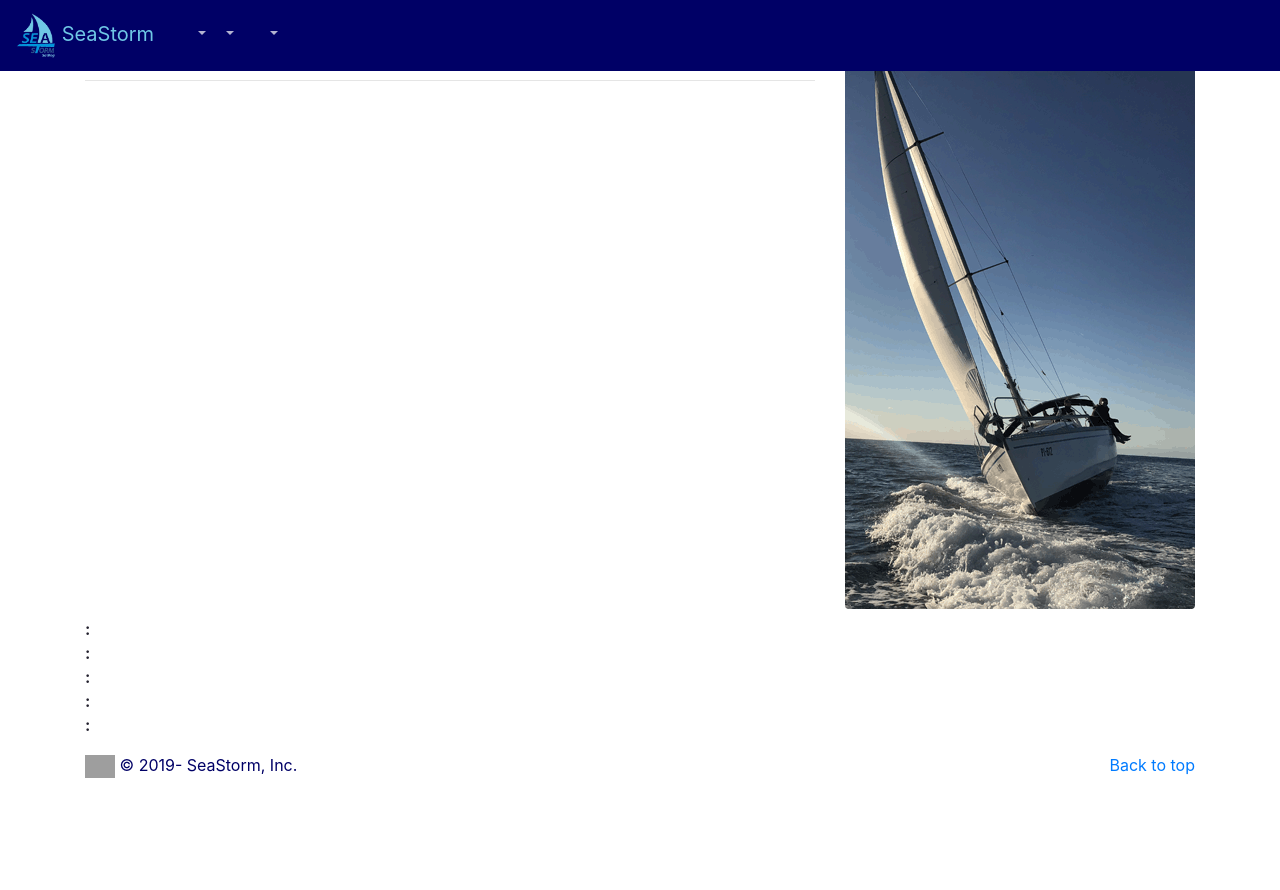
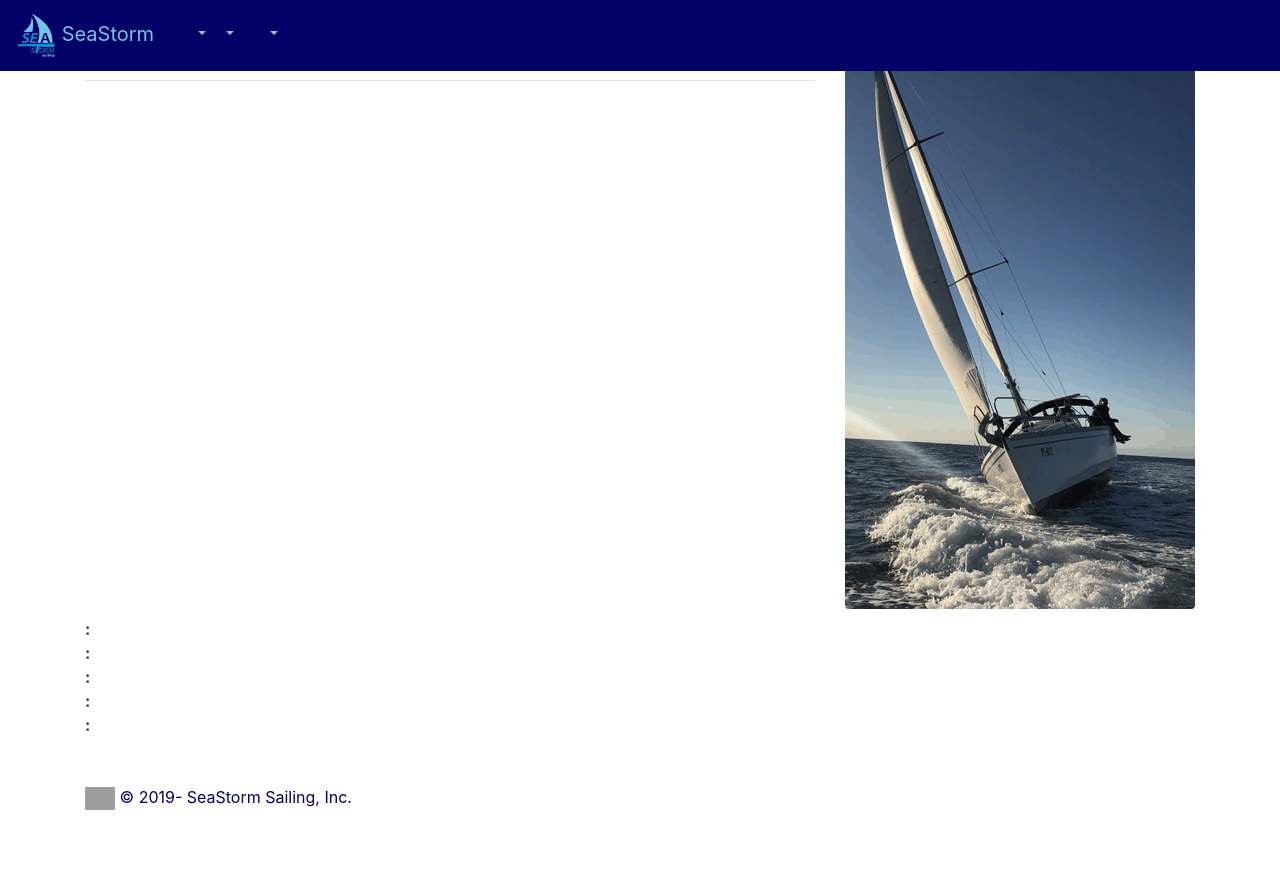
Before and after one commit to MerceneX/SeaStorm-Official, a Node project: template Views/about.hbs in a window 1280 px wide. Before the commit the page ends 778 px from the top, so only its background shows below. Run offline with Node 20 templates, Linux system fonts and the light colour scheme; the template is opened without the code that fills it, so the values that code supplies are empty; some libraries are stand-ins or nearby versions; grey boxes are pictures that could not be loaded.

Commit message:
Improved global and about styling

```diff
--- a/Views/about.hbs
+++ b/Views/about.hbs
@@ -11,10 +11,10 @@
         <div class="col-lg-4 col-md-6 col-sm-12 text-center">
             <img class="img-fluid rounded" src="/img/about/About1.gif" alt="">
         </div>
-        <div class="contact-info col-lg-6 col-md-6 col-sm-12">
+        <div class="col-lg-6 col-md-6 col-sm-12">
 
             <h4>{{contactInfo.title}}</h4>
-            <dl class="row">
+            <dl class="row contact-info ">
                 <dt class="col-md-4 col-lg-5">{{contactInfo.name.description}}:</dt>
                 <dd class="col-md-8 col-lg-7">{{contactInfo.name.value}}</dd>
                 <dt class="col-md-4 col-lg-5">{{contactInfo.address.description}}:</dt>
--- a/Views/layouts/main.hbs
+++ b/Views/layouts/main.hbs
@@ -93,8 +93,8 @@
 
         {{{body}}}
 
-        {{>footer}}
     </main>
+    {{>footer}}
     <script src="https://code.jquery.com/jquery-3.3.1.slim.min.js"
         integrity="sha384-q8i/X+965DzO0rT7abK41JStQIAqVgRVzpbzo5smXKp4YfRvH+8abtTE1Pi6jizo"
         crossorigin="anonymous"></script>
--- a/Views/partials/footer.hbs
+++ b/Views/partials/footer.hbs
@@ -1,4 +1,4 @@
-<footer class="container">
-    <p class="float-right"><a href="#">Back to top</a></p>
-    <p><img class="img-fluid" width="30px" height="30px" src="/img/logo/logo.svg" alt=""> &copy; 2019- SeaStorm, Inc.
+<footer class="container footer mt-auto py-3">
+    <p><img class="img-fluid" width="30px" height="30px" src="/img/logo/logo.svg" alt=""> &copy; 2019- SeaStorm Sailing,
+        Inc.
 </footer>
--- a/Views/res/styles/global.css
+++ b/Views/res/styles/global.css
@@ -18,6 +18,7 @@
 body {
 	padding-top: 3rem;
 	padding-bottom: 3rem;
+	color: rgb(var(--textPri-color)) !important;
 }
 
 .display-3 {
@@ -73,10 +74,6 @@
 	margin-bottom: 0.3rem;
 }
 
-body {
-	color: rgb(var(--terciary-color)) !important;
-}
-
 .bg-dark {
 	background-color: rgb(var(--secondary-color)) !important;
 }
```
Also changed, not shown: Views/res/lang/sl.js (+6 -3 lines), Views/res/styles/about.css (+10 -1 lines).
